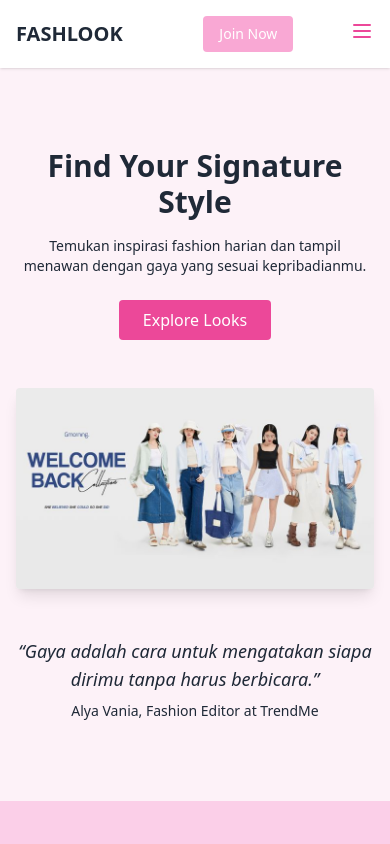
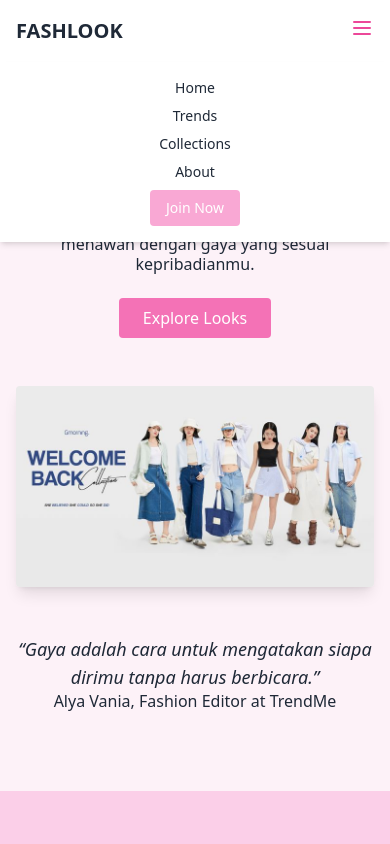
Before and after one commit to Sermul/fashlook, a plain HTML site: page index.html in a window 390 px wide. Both pictures are taken after a click on the button 361 px from the left and 31 px from the top of the page. Shown: the top 844 px of the page. Drawn offline with nearby package versions, Linux system fonts and the light colour scheme.

Commit message:
edit file html

```diff
--- a/index.html
+++ b/index.html
@@ -10,8 +10,7 @@
   <body class="bg-pink-50 text-gray-800 font-sans">
 
     <!-- Navbar -->
-   <!-- Navbar -->
-<header class="bg-white shadow p-4 flex justify-between items-center">
+<header class="bg-white shadow p-4 flex justify-between items-center relative">
   <div class="text-xl font-bold">FASHLOOK</div>
   <div class="flex items-center space-x-6 md:space-x-4">
     <nav class="space-x-4 text-sm hidden md:block">
@@ -20,19 +19,31 @@
       <a href="#collections" class="hover:underline">Collections</a>
       <a href="#about" class="hover:underline">About</a>
     </nav>
-    <button class="bg-pink-300 hover:bg-pink-400 text-white px-4 py-2 rounded text-sm">
+    <button class="bg-pink-300 hover:bg-pink-400 text-white px-4 py-2 rounded text-sm hidden md:inline-block">
       Join Now
     </button>
   </div>
 <!-- Burger Menu for Mobile -->
 <div class="md:hidden">
-    <button class="text-pink-500 focus:outline-none">
-      <svg class="w-6 h-6" fill="none" stroke="currentColor" viewBox="0 0 24 24" xmlns="http://www.w3.org/2000/svg">
+  <button id="burger-btn" class="text-pink-500 focus:outline-none">
+    <svg class="w-6 h-6" fill="none" stroke="currentColor" viewBox="0 0 24 24">
       <path stroke-linecap="round" stroke-linejoin="round" stroke-width="2" d="M4 6h16M4 12h16M4 18h16"></path>
     </svg>
   </button>
 </div>
+
+<!-- Mobile Menu -->
+<div id="mobile-menu" class="absolute top-full left-0 w-full bg-white shadow-md p-4 space-y-2 text-sm text-center hidden md:hidden z-50">
+  <a href="#home" class="block hover:underline">Home</a>
+  <a href="#trends" class="block hover:underline">Trends</a>
+  <a href="#collections" class="block hover:underline">Collections</a>
+  <a href="#about" class="block hover:underline">About</a>
+  <button class="bg-pink-300 hover:bg-pink-400 text-white px-4 py-2 rounded text-sm mt-2">
+    Join Now
+  </button>
+</div>
 </header>
+
 
     <!-- Hero Section -->
     <section id="home" class="text-center px-4 py-20 relative overflow-hidden">
@@ -54,12 +65,10 @@
       </div>
     </section>
 
-
-
+    <!-- Trends Section -->
     <section id="trends" class="bg-pink-200 text-gray-800 px-6 py-16">
       <div class="max-w-5xl mx-auto flex flex-col md:flex-row items-center gap-8">
-
-        <!-- Teks -->
+        <!-- Text -->
         <div class="md:w-1/2 text-center md:text-left">
           <h2 class="text-2xl font-semibold mb-4">Trend Gaya</h2>
           <p class="text-sm">
@@ -67,21 +76,15 @@
           </p>
         </div>
 
-        <!-- Gambar dan bayangan -->
+        <!-- Image with shadow -->
         <div class="relative md:w-1/2 flex justify-center">
-          <!-- Kotak belakang (bayangan ke kanan-atas) -->
+          <!-- Back box (shadow) -->
           <div class="w-64 h-40 bg-white rounded absolute -top-4 right-4"></div>
-          <!-- Gambar utama -->
+          <!-- Main image -->
           <img src="image/style6.jpg" alt="Style Image" class="w-64 h-40 object-cover rounded relative z-10">
         </div>
-
       </div>
     </section>
-
-
-
-
-
 
     <!-- Features -->
     <section id="collections" class="px-6 py-20 bg-pink-50">
@@ -91,28 +94,28 @@
       </div>
 
       <div class="grid grid-cols-1 sm:grid-cols-2 md:grid-cols-4 gap-6 max-w-6xl mx-auto">
-        <!-- Kotak 1 -->
+        <!-- Box 1 -->
         <div class="bg-white rounded-lg p-4 text-center shadow min-h-[400px] flex flex-col">
           <img src="image/style1.jpg" alt="Rekomendasi Gaya" class="w-full h-72 object-contain rounded mb-4" />
           <h3 class="font-semibold text-lg">Rekomendasi Gaya</h3>
           <p class="text-sm mt-1 text-gray-600">Disesuaikan dengan mood dan acara.</p>
         </div>
 
-        <!-- Kotak 2 -->
+        <!-- Box 2 -->
         <div class="bg-white rounded-lg p-4 text-center shadow min-h-[400px] flex flex-col">
           <img src="image/style2.jpg" alt="Mix & Match" class="w-full h-72 object-contain rounded mb-4" />
           <h3 class="font-semibold text-lg">Mix & Match</h3>
           <p class="text-sm mt-1 text-gray-600">Padukan item fashion favoritmu dengan mudah.</p>
         </div>
 
-        <!-- Kotak 3 -->
+        <!-- Box 3 -->
         <div class="bg-white rounded-lg p-4 text-center shadow min-h-[400px] flex flex-col">
           <img src="image/style3.jpg" alt="Tren Terkini" class="w-full h-72 object-contain rounded mb-4" />
           <h3 class="font-semibold text-lg">Tren Terkini</h3>
           <p class="text-sm mt-1 text-gray-600">Update setiap minggu sesuai dunia fashion.</p>
         </div>
 
-        <!-- Kotak 4 -->
+        <!-- Box 4 -->
         <div class="bg-white rounded-lg p-4 text-center shadow min-h-[400px] flex flex-col">
           <img src="image/style4.jpg" alt="Favorit & Simpan" class="w-full h-72 object-contain rounded mb-4" />
           <h3 class="font-semibold text-lg">Favorit & Simpan</h3>
@@ -121,12 +124,7 @@
       </div>
     </section>
 
-      </div>
-    </section>
-
-    </section>
-
-    <!-- Highlight Section -->
+    <!-- About Section -->
     <section id="about" class="bg-white px-6 py-16">
       <div class="max-w-5xl mx-auto flex flex-col md:flex-row items-center gap-8">
         <!-- Video -->
@@ -137,7 +135,7 @@
           </video>
         </div>
 
-        <!-- Teks -->
+        <!-- Text -->
         <div class="w-full md:w-1/2">
           <h3 class="text-xl font-semibold mb-4">Gaya yang Mencerminkan Dirimu</h3>
           <p class="text-sm mb-4">
@@ -145,10 +143,8 @@
           </p>
           <button class="bg-pink-500 text-white px-5 py-2 rounded hover:bg-pink-600">Lihat Detail</button>
         </div>
-
       </div>
     </section>
-
 
     <!-- Free Trial -->
     <section class="bg-pink-100 px-6 py-16 text-center">
@@ -160,7 +156,7 @@
       </form>
     </section>
 
-    <!-- Footer Geometris -->
+    <!-- Footer -->
     <footer class="bg-pink-200 text-white px-6 pt-16 pb-10 relative overflow-hidden">
       <div class="absolute top-0 left-0 w-full h-full pointer-events-none">
         <div class="absolute w-20 h-20 bg-white rounded-full top-10 left-10 opacity-10"></div>
@@ -168,15 +164,6 @@
         <div class="absolute border-t-8 border-l-8 border-white w-24 h-24 rotate-45 top-1/2 left-0 opacity-10"></div>
         <div class="absolute w-28 h-28 border-2 border-white rounded-full bottom-10 right-20 opacity-10"></div>
         <div class="absolute w-20 h-20 bg-white bottom-0 right-0 opacity-10"></div>
-      </div>
-
-      <footer class="relative bg-pink-200 text-black pt-16 pb-12 overflow-hidden">
-        <div class="absolute inset-0 pointer-events-none">
-          <div class="absolute w-28 h-28 rounded-full border-2 border-white top-8 left-8 opacity-20"></div>
-          <div class="absolute border-l-[32px] border-b-[32px] border-white border-solid border-t-0 border-r-0 top-1/3 left-10 rotate-45 opacity-20"></div>
-          <div class="absolute w-20 h-20 border-2 border-white bottom-12 left-1/3 opacity-20 rounded-full"></div>
-          <div class="absolute border-l-[64px] border-b-[64px] border-white border-solid border-t-0 border-r-0 bottom-0 right-1/3 rotate-45 opacity-20"></div>
-          <div class="absolute w-24 h-24 bg-white bottom-0 right-0 opacity-10"></div>
       </div>
 
       <div class="relative z-10 max-w-6xl mx-auto text-center space-y-6">
@@ -207,7 +194,6 @@
         </p>
       </div>
     </footer>
-    </footer>
     <script src="script.js"></script>
   </body>
 </html>
--- a/script.js
+++ b/script.js
@@ -1,19 +1,8 @@
-document.addEventListener("DOMContentLoaded", () => {
-    console.log("Fashlook ready!");
+document.addEventListener('DOMContentLoaded', () => {
+  const burgerBtn = document.getElementById('burger-btn');
+  const mobileMenu = document.getElementById('mobile-menu');
 
-    const btn = document.querySelector(".highlight-button");
-    if (btn) {
-      btn.addEventListener("click", () => {
-        alert("Kamu klik tombol highlight!");
-      });
-    }
+  burgerBtn.addEventListener('click', () => {
+    mobileMenu.classList.toggle('hidden');
   });
-
-  // Get the hamburger icon and navbar
-const hamburger = document.getElementById('hamburger');
-const navbar = document.getElementById('navbar');
-
-// Toggle the visibility of the navbar when hamburger icon is clicked
-hamburger.addEventListener('click', () => {
-  navbar.classList.toggle('hidden'); // Toggle 'hidden' class to show/hide the menu
 });
--- a/style.css
+++ b/style.css
@@ -1,11 +1,68 @@
+/* General body and text */
 body {
-    scroll-behavior: smooth;
-  }
+  font-family: 'Sans-serif';
+  background-color: #F9F2F6;
+}
 
-  /* Tambahan gaya khusus */
-  .highlight {
-    background-color: #ffb6c1;
-    color: white;
-    padding: 0.5rem 1rem;
-    border-radius: 9999px;
-  }
+.text-gray-800 {
+  color: #2D3748;
+}
+
+/* Navbar */
+header {
+  background-color: white;
+  box-shadow: 0 4px 6px rgba(0, 0, 0, 0.1);
+}
+
+header .text-xl {
+  font-size: 1.25rem;
+}
+
+button {
+  background-color: #F472B6; /* pink-300 */
+  color: white;
+  padding: 0.5rem 1rem;
+  border-radius: 0.375rem;
+  font-size: 0.875rem;
+}
+
+button:hover {
+  background-color: #F16D9E; /* pink-400 */
+}
+
+/* Hero section */
+#home {
+  padding: 5rem 1rem;
+  text-align: center;
+  position: relative;
+}
+
+#home h1 {
+  font-size: 2rem;
+  font-weight: bold;
+}
+
+#home p {
+  max-width: 24rem;
+  margin: 0 auto;
+  font-size: 1rem;
+}
+
+/* Section colors */
+.bg-pink-50 {
+  background-color: #F9F2F6;
+}
+
+/* Button for Explore Looks */
+button.mt-6 {
+  background-color: #F472B6;
+}
+
+button.mt-6:hover {
+  background-color: #F16D9E;
+}
+
+/* Collection Section */
+#collections .bg-pink-50 {
+  background-color: #F9F2F6;
+}
```
Lines whose indentation alone changed are shown as unchanged.
